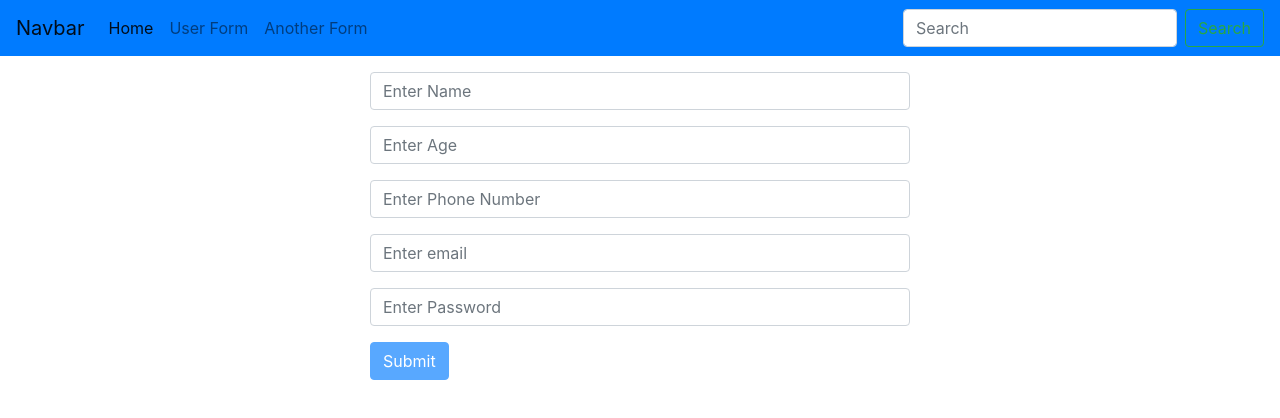
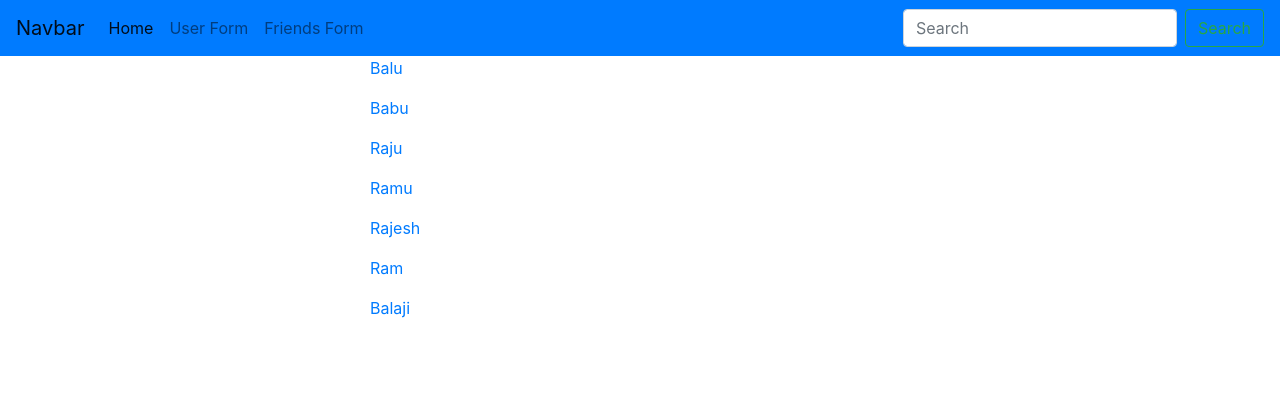
Before and after one commit to Hari9513/angularProject, an Angular app: page /friendsForm in a window 1280 px wide. Before the commit this address led to /userForm. Shown: the top 418 px of the page. Built offline with nearby package versions, Linux system fonts and the light colour scheme.

Commit message:
Worked on forms

```diff
--- a/src/app/app.module.ts
+++ b/src/app/app.module.ts
@@ -14,11 +14,11 @@ const routes : Routes = [
   component: NavBarComponent
 },
 {
-  path:'userForm',
+  path:'userForm/:id',
   component: UserFormComponent
 },
 {
-  path: 'anotherForm',
+  path: 'friendsForm',
   component: FormCompComponent
 },
 {
--- a/src/app/form-comp/form-comp.component.html
+++ b/src/app/form-comp/form-comp.component.html
@@ -1,3 +1,9 @@
-<p>
-  form-comp works!
-</p>
+<div class="container">
+	<div class="row justify-content-center">
+		<div class="col-6">
+			<div *ngFor="let friend of friends">
+				<p><a [routerLink]="['/userForm', i]">{{friend.name}}</a></p>
+			</div>
+		</div>
+	</div>
+</div>
--- a/src/app/form-comp/form-comp.component.ts
+++ b/src/app/form-comp/form-comp.component.ts
@@ -1,4 +1,5 @@
 import { Component, OnInit } from '@angular/core';
+import { MyServiceService } from '../my-service.service';
 
 @Component({
   selector: 'app-form-comp',
@@ -6,8 +7,12 @@ import { Component, OnInit } from '@angular/core';
   styleUrls: ['./form-comp.component.css']
 })
 export class FormCompComponent implements OnInit {
-
-  constructor() { }
+friends;
+  constructor(
+  	private friendServ : MyServiceService
+  	) {
+       this.friends = this.friendServ.getFriendsList();
+   }
 
   ngOnInit() {
   }
--- /dev/null
+++ b/src/app/my-service.service.ts
@@ -0,0 +1,27 @@
+import { Injectable } from '@angular/core';
+
+@Injectable({
+  providedIn: 'root'
+})
+export class MyServiceService {
+
+	friends = [
+	['Balu', 23, 'balu@gmail.com'],
+	['Babu', 23, 'babu@gmail.com'],
+	['Raju', 23, 'raju@gmail.com'],
+	['Ramu', 23, 'ramu@gmail.com'],
+	['Rajesh', 23, 'rajesh@gmail.com'],
+	['Ram', 23, 'ram@gmail.com'],
+	['Balaji', 23, 'balaji@gmail.com'],
+	].map(([name, age, email]) => ({name, age, email}));
+
+  constructor() { }
+
+  getFriendsList(){
+  	return this.friends
+  }
+
+   getFriends(id){
+  	return this.friends[id];
+  }
+}
--- a/src/app/nav-bar/nav-bar.component.html
+++ b/src/app/nav-bar/nav-bar.component.html
@@ -13,7 +13,7 @@
         <a class="nav-link" routerLink="/userForm">User Form</a>
       </li>
       <li class="nav-item">
-        <a class="nav-link" routerLink="/anotherForm">Another Form</a>
+        <a class="nav-link" routerLink="/friendsForm">Friends Form</a>
       </li>
     </ul>
     <form class="form-inline my-2 my-lg-0">
--- a/src/app/nav-bar/nav-bar.component.ts
+++ b/src/app/nav-bar/nav-bar.component.ts
@@ -1,4 +1,6 @@
 import { Component, OnInit } from '@angular/core';
+import { ActivatedRoute } from '@angular/router';
+import { MyServiceService } from '../my-service.service';
 
 @Component({
   selector: 'app-nav-bar',
@@ -7,7 +9,9 @@ import { Component, OnInit } from '@angular/core';
 })
 export class NavBarComponent implements OnInit {
 
-  constructor() { }
+  constructor(
+  	private friendServ: MyServiceService
+  	) { }
 
   ngOnInit() {
   }
```
Also changed, not shown: 1 other file (tests, documents, lock files or other folders).
